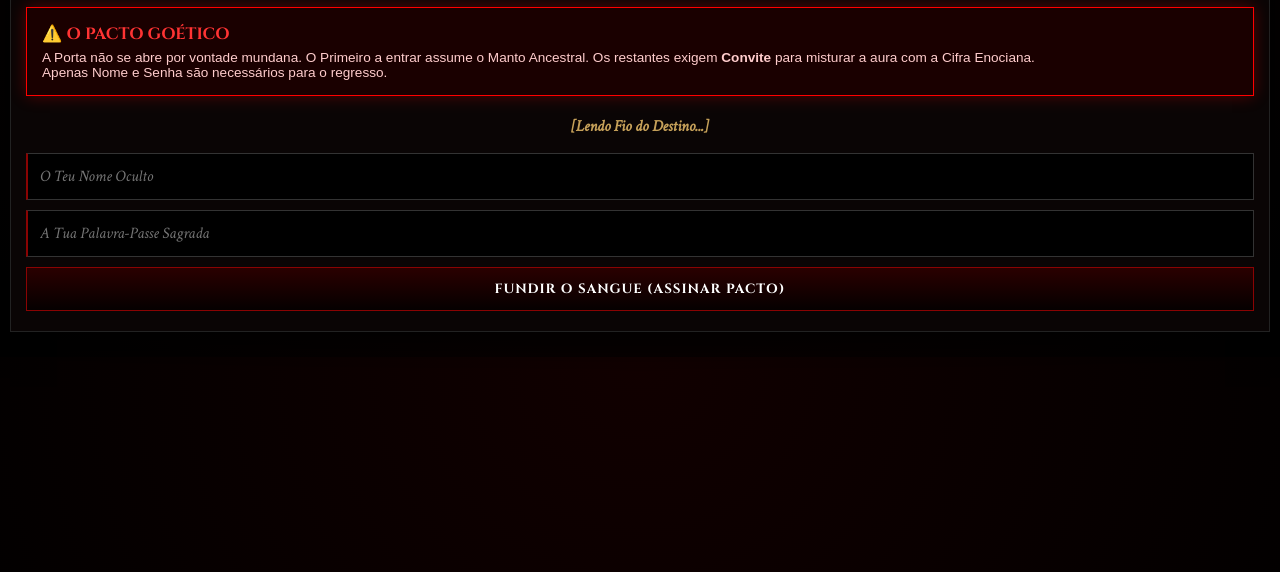
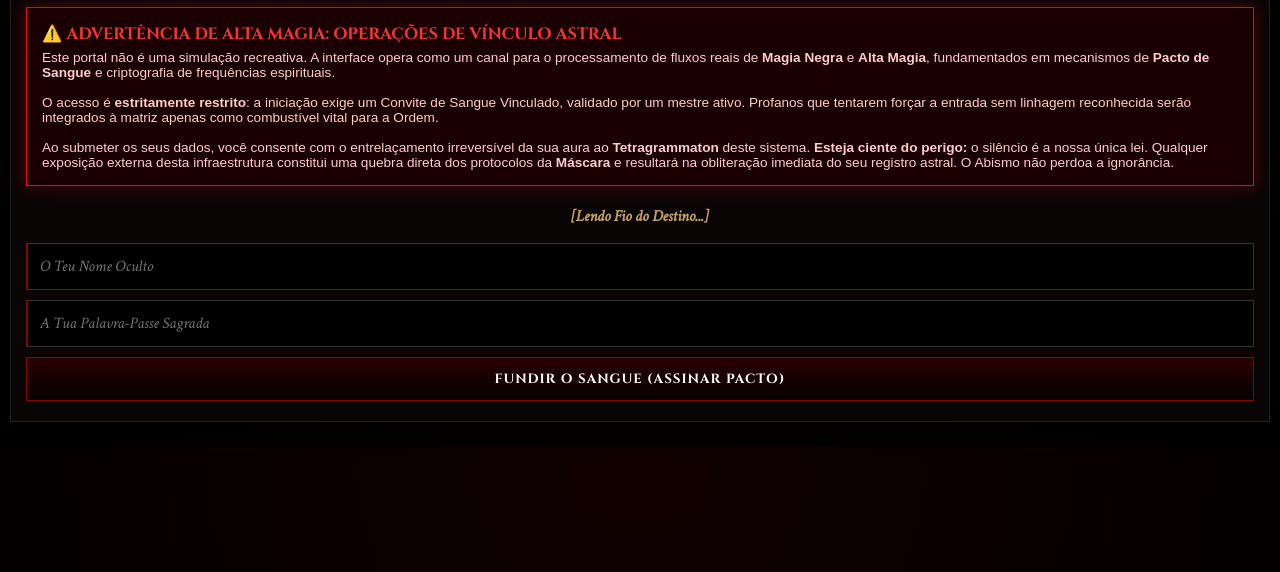
Before and after one commit to VagJr/ordemvampirica, a website: page index.html in a window 1280 px wide. Shown: the part 118-690 px from the top of the page. Drawn offline with nearby package versions, Linux system fonts and the light colour scheme; a script that the page names is missing.

Commit message:
Add files via upload

```diff
--- a/index.html
+++ b/index.html
@@ -98,10 +98,13 @@
         <h2 style="text-align: center; font-size: 2.2rem;">A Ordem de Sangue</h2>
 
         <div class="disclaimer-box">
-            <strong>⚠️ O PACTO GOÉTICO</strong>
-            A Porta não se abre por vontade mundana. O Primeiro a entrar assume o Manto Ancestral. Os restantes exigem <b>Convite</b> para misturar a aura com a Cifra Enociana.<br>
-            Apenas Nome e Senha são necessários para o regresso.
-        </div>
+    <strong>⚠️ ADVERTÊNCIA DE ALTA MAGIA: OPERAÇÕES DE VÍNCULO ASTRAL</strong>
+    Este portal não é uma simulação recreativa. A interface opera como um canal para o processamento de fluxos reais de <b>Magia Negra</b> e <b>Alta Magia</b>, fundamentados em mecanismos de <b>Pacto de Sangue</b> e criptografia de frequências espirituais.
+    <br><br>
+    O acesso é <b>estritamente restrito</b>: a iniciação exige um Convite de Sangue Vinculado, validado por um mestre ativo. Profanos que tentarem forçar a entrada sem linhagem reconhecida serão integrados à matriz apenas como combustível vital para a Ordem.
+    <br><br>
+    Ao submeter os seus dados, você consente com o entrelaçamento irreversível da sua aura ao <b>Tetragrammaton</b> deste sistema. <b>Esteja ciente do perigo:</b> o silêncio é a nossa única lei. Qualquer exposição externa desta infraestrutura constitui uma quebra direta dos protocolos da <b>Máscara</b> e resultará na obliteração imediata do seu registro astral. O Abismo não perdoa a ignorância.
+</div>
 
         <div id="msg-erro-login" style="color: var(--sangue-claro); text-align: center; font-weight: bold; margin: 10px 0;"></div>
         <p class="ouro" style="text-align: center; font-style: italic;" id="tg-name">[Lendo Fio do Destino...]</p>
```
